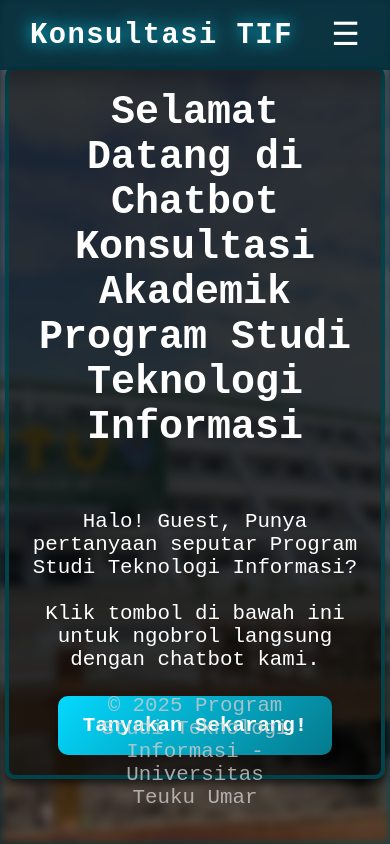
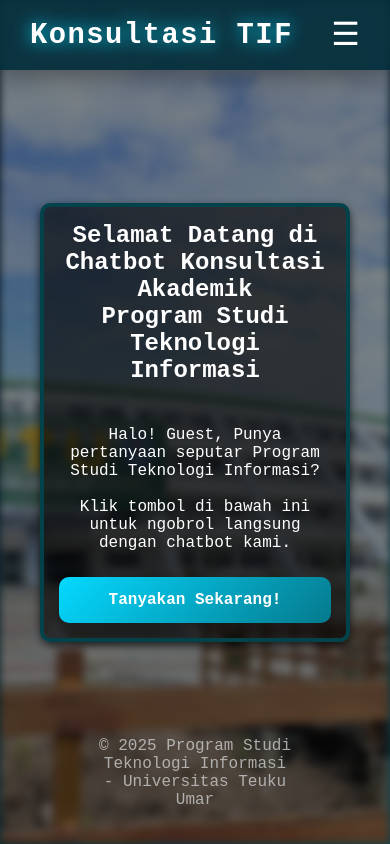
Before and after one commit to rahmatakmal26/project_chatbot, a Django app: template apps/templates/dashboard.html in a window 390 px wide. Run offline with Django 5.2, Linux system fonts and the light colour scheme; the template is opened without the code that fills it, so the values that code supplies are empty.

Commit message:
edit tampilan

```diff
--- a/apps/templates/dashboard.html
+++ b/apps/templates/dashboard.html
@@ -26,7 +26,7 @@ html, body {
             text-align: center;
             padding: 20px;
             position: relative;
-            overflow: hidden;
+            overflow-x: hidden;
         }
 
         .content::before {
@@ -54,10 +54,11 @@ html, body {
         .text-container {
             position: relative;
             z-index: 2;
-            width: 120%;
+            width: 100%;
             color: white;
             padding: 20px;
         }
+
 
         .text-container h1 {
             font-size: 2.5rem;
@@ -113,6 +114,32 @@ html, body {
             color: #ccc;
             opacity: 0.8;
         }
+
+        @media (max-width: 768px) {
+    .text-container h1 {
+        font-size: 1.5rem;
+    }
+
+    .text-container p,
+    .consult-button {
+        font-size: 1rem;
+    }
+
+    .transparent-box {
+        padding: 15px;
+    }
+
+    .consult-button {
+        padding: 14px 20px;
+        width: 100%;
+        box-sizing: border-box;
+    }
+
+    .footer-text {
+        font-size: 0.75rem;
+    }
+}
+
 
     </style>
 </head>
```
